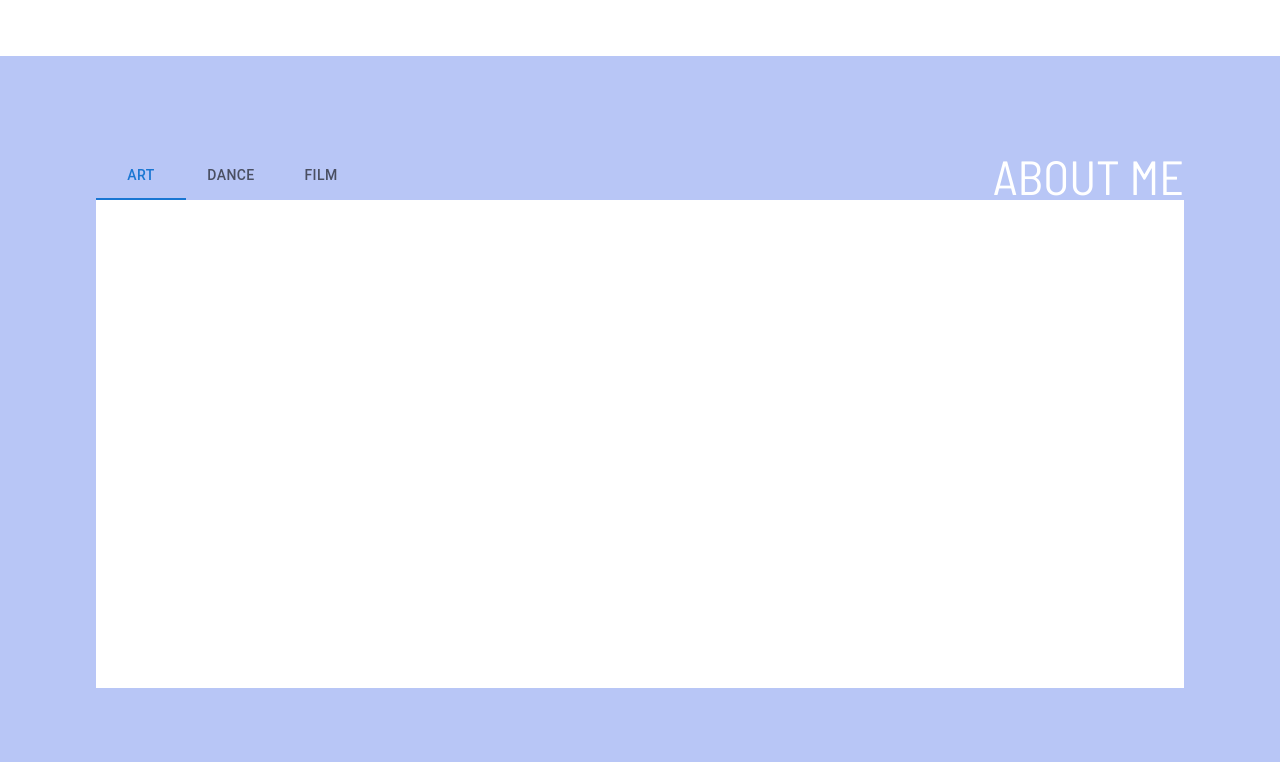
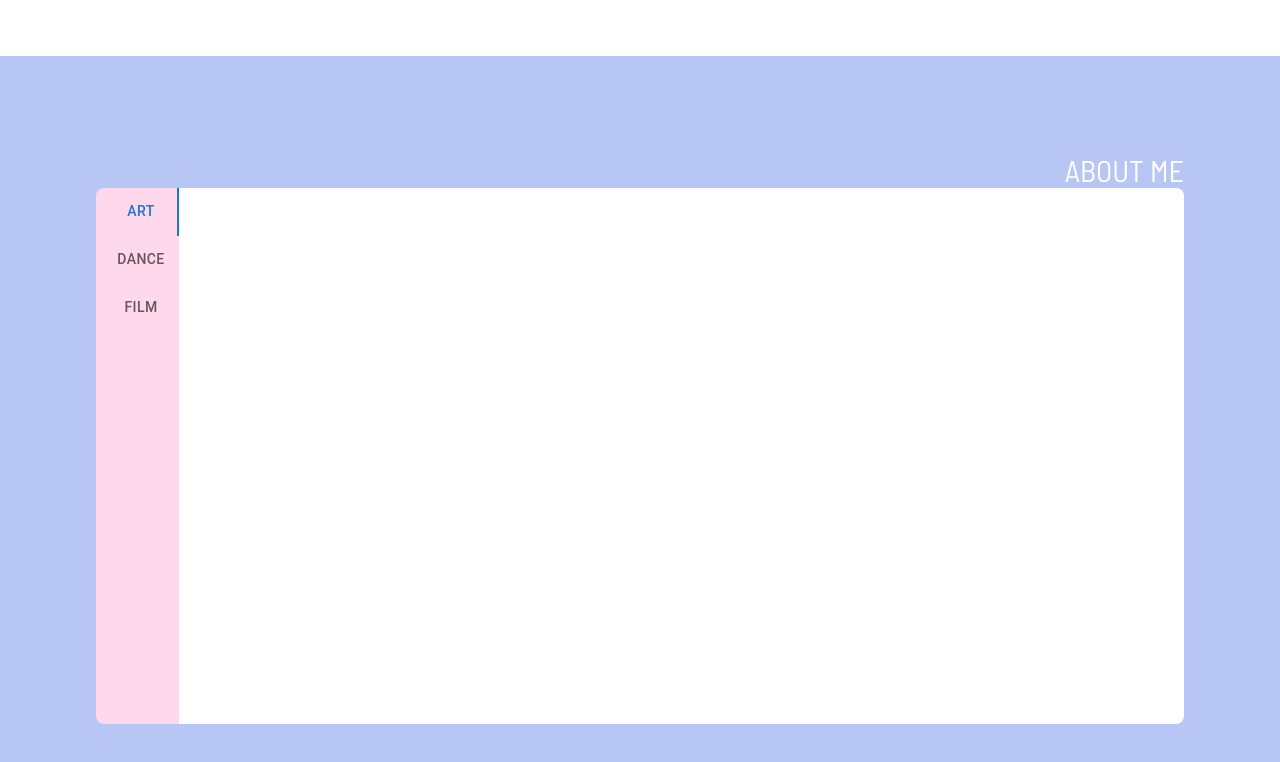
Before and after one commit to latiu/Personal-Website, a Next.js app: page /about in a window 1280 px wide. Shown: the top 762 px of the page. Built offline with nearby package versions, Linux system fonts and the light colour scheme.

Commit message:
change: layout of tabs to be vertical, font size of title

```diff
--- a/components/aboutMeTabs.tsx
+++ b/components/aboutMeTabs.tsx
@@ -46,17 +46,16 @@ export default function aboutMeTabs(props:{tab1: String, tab2: String, tab3: Str
   };
 
   return (
-    <div className="w-full h-full">
-      <Tabs value={value} onChange={handleChange} aria-label="tabs">
-        <Tab label={props.tab1} {...a11yProps(0)} className="bg-light-pink rounded-tl-lg"/>
-        <Tab label={props.tab2} {...a11yProps(1)} className="bg-light-pink"/>
-        <Tab label={props.tab3} {...a11yProps(2)} className="bg-light-pink rounded-tr-lg"/>
-        <div className="grid grid-cols-2 w-full">
-          <div className="font-barlow text-5xl col-start-2 justify-self-end">{props.title}</div>
-        </div>
+    <div className="w-full h-full text-right">
+    <h1 className="font-barlow text-3xl">{props.title}</h1>
+    <div className="w-full h-full flex">
+      <Tabs value={value} onChange={handleChange} aria-label="tabs" className="bg-light-pink rounded-l-lg" orientation="vertical">
+        <Tab label={props.tab1} {...a11yProps(0)} />
+        <Tab label={props.tab2} {...a11yProps(1)} />
+        <Tab label={props.tab3} {...a11yProps(2)} />
       </Tabs>
 
-      <Box className="w-full h-[calc(100%-48px)] bg-white">
+      <Box className="w-full bg-white text-left rounded-r-lg">
         <TabPanel value={value} index={0}>
           {props.tab1}
         </TabPanel>
@@ -68,5 +67,6 @@ export default function aboutMeTabs(props:{tab1: String, tab2: String, tab3: Str
         </TabPanel>
       </Box>
     </div>
+    </div>
   );
 }
```
